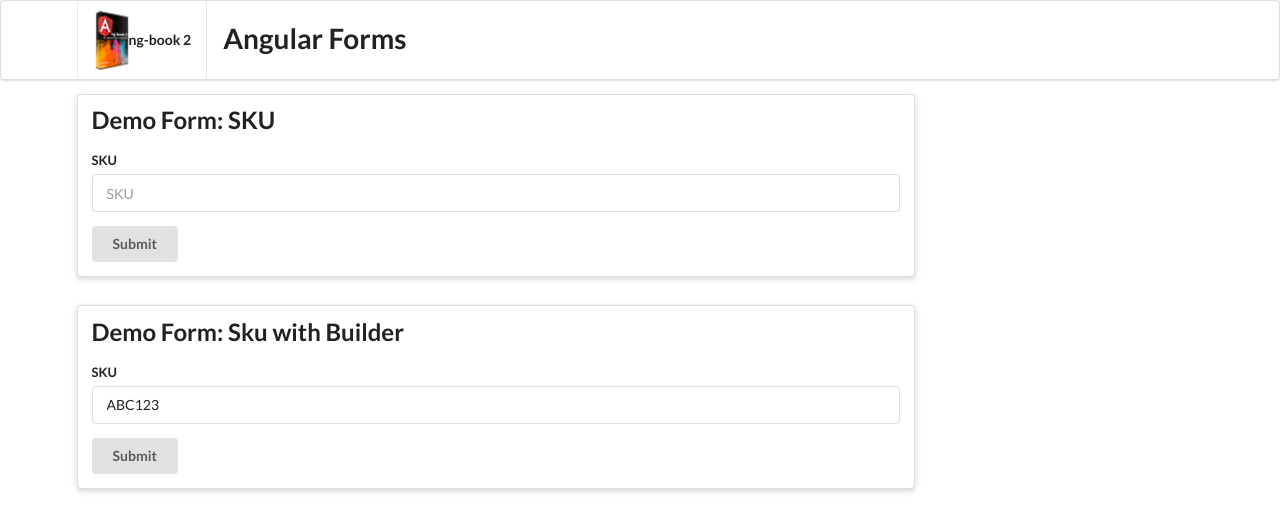
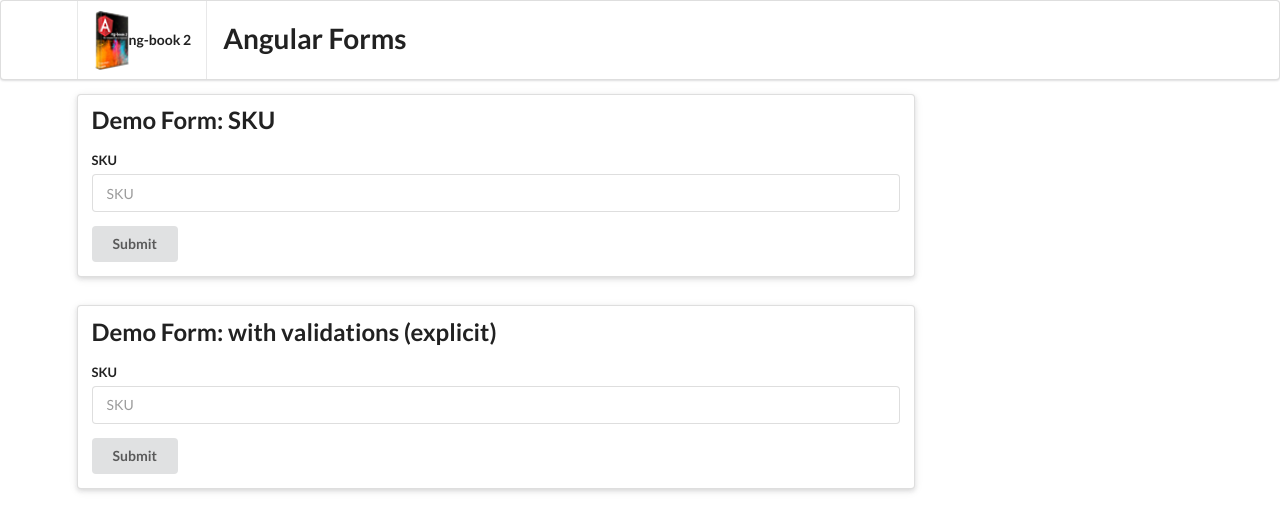
Before and after one commit to evuzLearn/angular4, an Angular app: page / in a window 1280 px wide. Shown: the top 532 px of the page. Built offline with nearby package versions, Linux system fonts and the light colour scheme.

Commit message:
Explicitly setting the sku FormControl as an instance variable

```diff
--- a/src/app/sku-form-builder/sku-form-builder.component.html
+++ b/src/app/sku-form-builder/sku-form-builder.component.html
@@ -1,15 +1,26 @@
 <div class="ui raised segment">
-  <h2 class="ui header">Demo Form: Sku with Builder</h2>
+  <h2 class="ui header">Demo Form: with validations (explicit)</h2>
   <form [formGroup]="myForm"
     (ngSubmit)="onSubmit(myForm.value)"
-    class="ui form">
-    <div class="field">
+    class="ui form"
+    [class.error]="!myForm.valid && myForm.touched">
+
+    <div class="field"
+      [class.error]="!sku.valid && sku.touched">
       <label for="skuInput">SKU</label>
       <input type="text"
         id="skuInput"
         placeholder="SKU"
-        [formControl]="myForm.controls['sku']">
+        [formControl]="sku">
+      <div *ngIf="!sku.valid"
+        class="ui error message">SKU is invalid</div>
+      <div *ngIf="sku.hasError('required')"
+        class="ui error message">SKU is required</div>
     </div>
+
+    <div *ngIf="!myForm.valid"
+      class="ui error message">Form is invalid</div>
+
     <button type="submit"
       class="ui button">Submit</button>
   </form>
--- a/src/app/sku-form-builder/sku-form-builder.component.ts
+++ b/src/app/sku-form-builder/sku-form-builder.component.ts
@@ -1,7 +1,10 @@
 import { Component, OnInit } from '@angular/core';
 import {
   FormBuilder,
-  FormGroup
+  FormGroup,
+  Validators,
+  AbstractControl,
+  FormControl
 } from '@angular/forms';
 
 @Component({
@@ -11,10 +14,13 @@ import {
 })
 export class SkuFormBuilderComponent implements OnInit {
   public myForm: FormGroup;
+  public sku: AbstractControl;
+
   constructor(fb: FormBuilder) {
     this.myForm = fb.group({
-      sku: ['ABC123']
+      sku: ['', Validators.required]
     })
+    this.sku = this.myForm.controls['sku'];
   }
 
   ngOnInit() {
```
